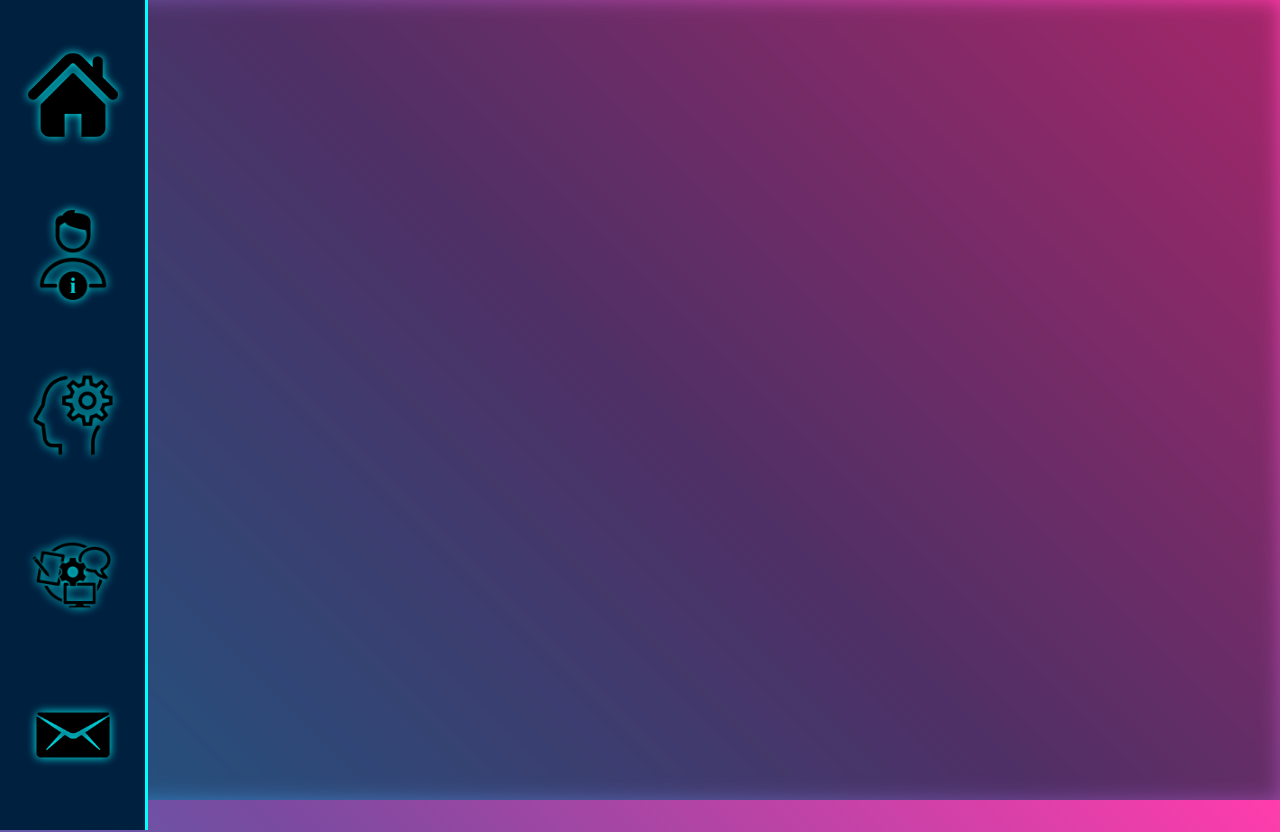
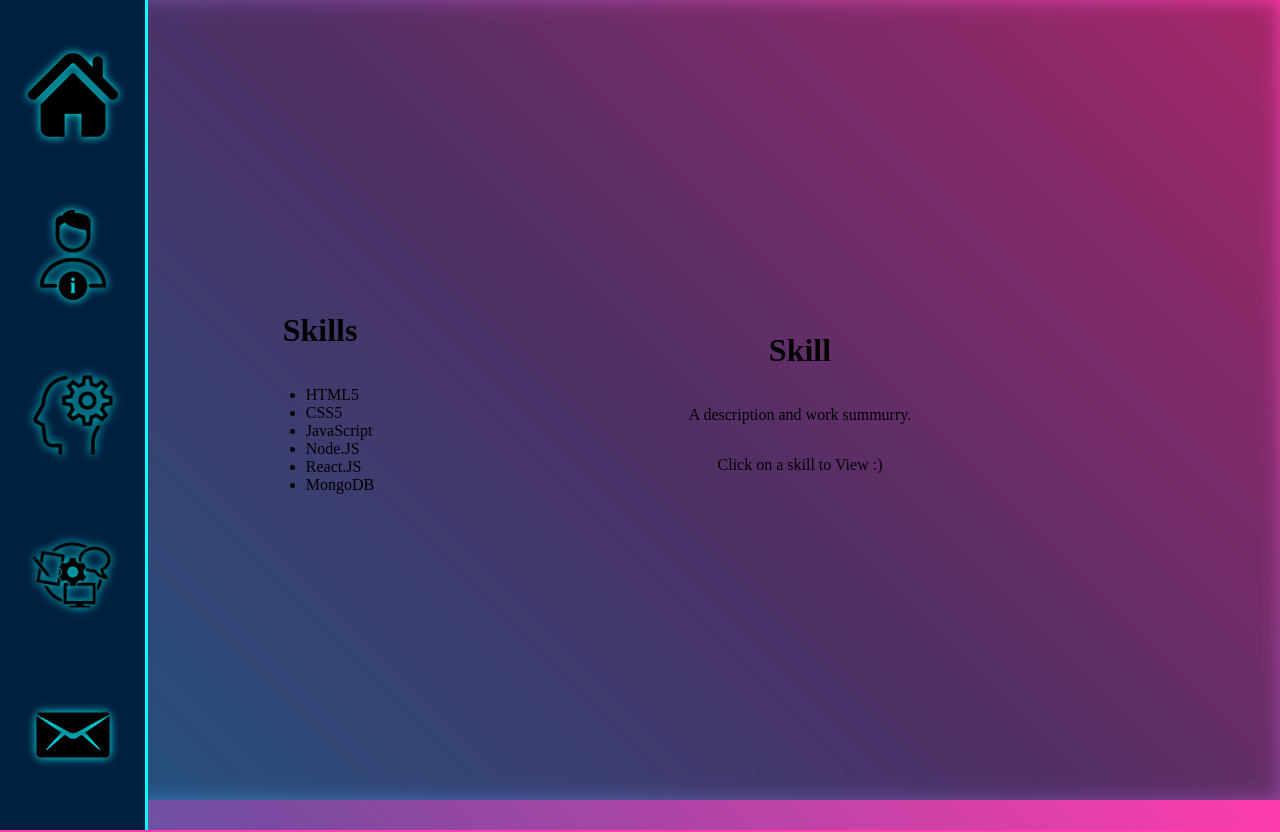
Before and after one commit to Angelbaro44/Personal-Website, a plain HTML site: page html pages/skills.html in a window 1280 px wide. Shown: the top 832 px of the page. Drawn offline with Linux system fonts and the light colour scheme.

Commit message:
continue skills

```diff
--- a/css pages/stylesheetSkills.css
+++ b/css pages/stylesheetSkills.css
@@ -0,0 +1,23 @@
+.mainDiv{
+      width: 100%;
+      height: 100%;
+      margin: 0;
+      display: flex;
+      align-items: center;
+      place-content: center;
+  }
+
+  .skillList{
+      width: 25%;
+      display: flex;
+      flex-direction: column;
+      align-items: center;
+      justify-content: center;
+  }
+  .skillInfo{
+      width: 50%;
+      display: flex;
+      flex-direction: column;
+      align-items: center;
+      justify-content: center;
+  }
--- a/html pages/skills.html
+++ b/html pages/skills.html
@@ -7,8 +7,7 @@
       <title>Angel Baro Portfolio</title>
       <link rel="shortcut icon" type="image/jpg" href="images/miso-soup-clipart-2 copy.png" />
       <link rel="stylesheet" href="../stylesheetMain.css">
-      <script>document.documentElement.className = "js"; var supportsCssVars = function () { var e, t = document.createElement("style"); return t.innerHTML = "root: { --tmp-var: bold; }", document.head.appendChild(t), e = !!(window.CSS && window.CSS.supports && window.CSS.supports("font-weight", "var(--tmp-var)")), t.parentNode.removeChild(t), e }; supportsCssVars() || alert("Please view this demo in a modern browser that supports CSS Variables.");</script>
-
+<link rel="stylesheet" href="../css pages/stylesheetSkills.css">
 </head>
 
 <body id="gradient">
@@ -35,10 +34,25 @@
                         <p class="tooltiptext">Contact Me</p>
                   </a>
             </nav>
-<div class="skillList">
+<div class="mainDiv">
+      <div class="skillList">
+      <h1>Skills</h1>
+      <ul>
+            <li onclick="displaySkills('HTML5')">HTML5</li>
+            <li onclick="displaySkills('CSS5')">CSS5</li>
+            <li onclick="displaySkills('JavaScript')">JavaScript</li>
+            <li onclick="displaySkills('Node')">Node.JS</li>
+            <li onclick="displaySkills('React')">React.JS</li>
+            <li onclick="displaySkills('MongoDB')">MongoDB</li>
+      </ul>
+      </div>
+      <div class="skillInfo">
+      <h1>Skill</h1>
+      <p>A description and work summurry.</p>
+       <p>Click on a skill to View :)</p>
 
-</div>
-<div class="skillInfo">
+
+      </div>
 
 </div>
 
@@ -47,9 +61,9 @@
 
 
 
-
       </div>
       <script src="../js/BackgroundGradient.js"></script>
+      <script src="../js/skillsPage.js"></script>
 
 </body>
 
--- /dev/null
+++ b/js/skillsPage.js
@@ -0,0 +1,21 @@
+
+
+
+
+
+
+
+
+
+
+
+
+
+
+
+
+
+
+function displaySkills(skill){
+console.log(skill);
+}
```
